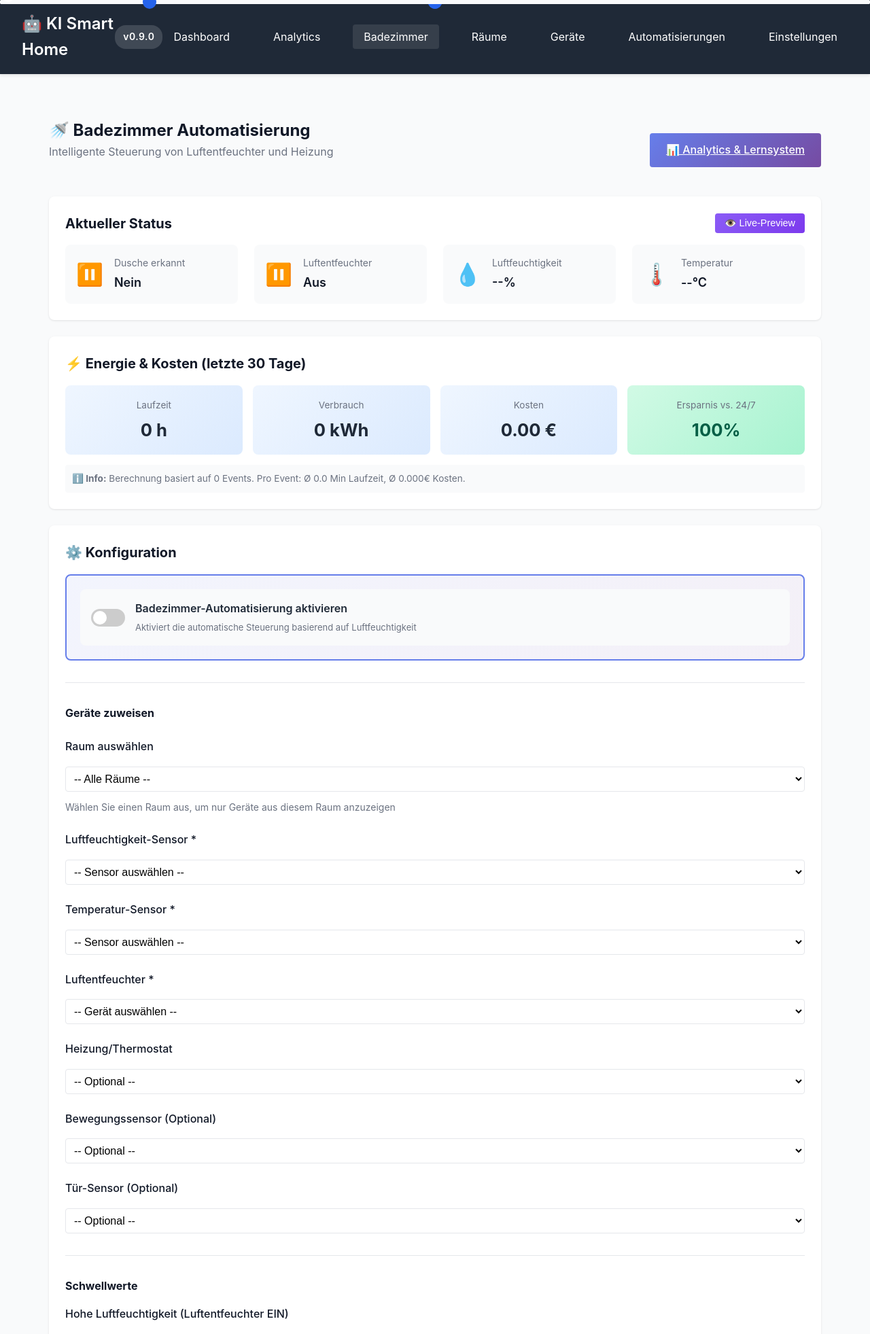
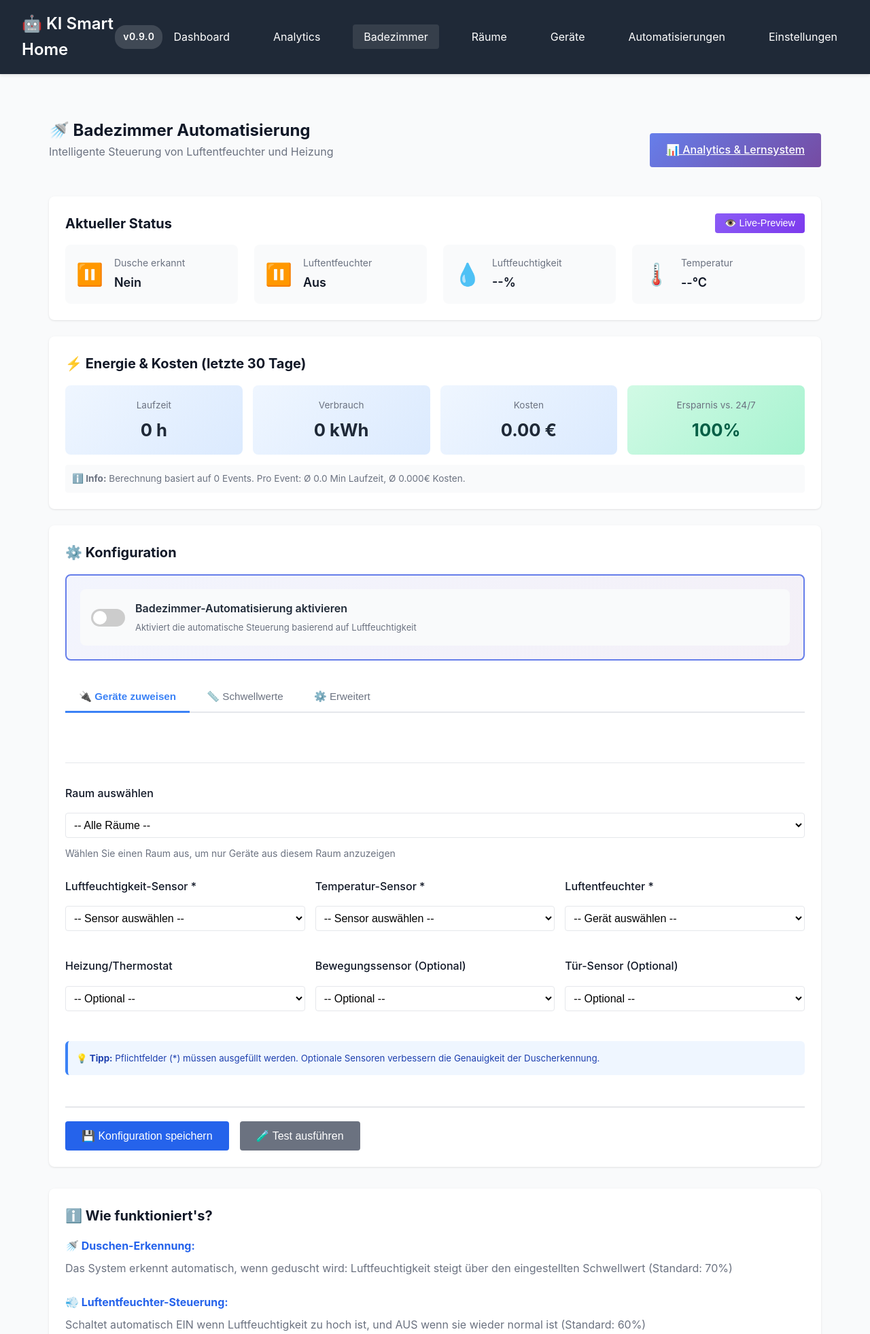
Before and after one commit to SHP-ART/KI-SYSTEM, a Flask app: page /luftentfeuchten in a window 1280 px wide. Shown: the top 1963 px of the page at 68% size. Run offline with Flask 3, Linux system fonts and the light colour scheme; data that the repository does not hold is empty.

Commit message:
Feature: Tab-System für Luftentfeuchten-Konfiguration
UI-Verbesserung:
- Konfiguration in 3 Tabs unterteilt:
  - 🔌 Geräte zuweisen (Sensoren & Aktoren)
  - 📏 Schwellwerte (Luftfeuchtigkeit, Temperatur, Verzögerung)
  - ⚙️ Erweitert (Energie-Berechnung: Wattage & Strompreis)

Frontend:
- Tab-Navigation mit aktiver Markierung
- Smooth Fade-In Animation beim Tab-Wechsel
- Grid-Layout für Geräte-Auswahl (übersichtlicher)
- Info-Hinweise in jedem Tab
- Energie-Werte werden jetzt gespeichert/geladen

Verbesserungen:
- Bessere Übersichtlichkeit bei langer Konfiguration
- Logische Gruppierung der Einstellungen
- Energie-Stats werden nach Speichern neu geladen

🤖 Generated with [Claude Code](https://claude.com/claude-code)

Co-Authored-By: Claude <noreply@anthropic.com>

```diff
--- a/src/web/templates/luftentfeuchten.html
+++ b/src/web/templates/luftentfeuchten.html
@@ -216,9 +216,16 @@
             </label>
         </div>
 
+        <!-- Tab Navigation -->
+        <div class="config-tabs">
+            <button class="tab-btn active" data-tab="devices">🔌 Geräte zuweisen</button>
+            <button class="tab-btn" data-tab="thresholds">📏 Schwellwerte</button>
+            <button class="tab-btn" data-tab="advanced">⚙️ Erweitert</button>
+        </div>
+
+        <!-- Tab Content: Geräte -->
+        <div class="tab-content active" id="tab-devices">
             <div class="form-section">
-            <h4>Geräte zuweisen</h4>
-
                 <div class="form-group">
                     <label>Raum auswählen</label>
                     <select id="room-filter" class="form-select">
@@ -229,6 +236,7 @@
                     </small>
                 </div>
 
+                <div style="display: grid; grid-template-columns: repeat(auto-fit, minmax(280px, 1fr)); gap: 15px; margin-top: 20px;">
                     <div class="form-group">
                         <label>Luftfeuchtigkeit-Sensor *</label>
                         <select id="humidity-sensor" class="form-select">
@@ -272,9 +280,18 @@
                     </div>
                 </div>
 
+                <div style="background: #eff6ff; border-left: 4px solid #3b82f6; border-radius: 6px; padding: 12px; margin-top: 20px;">
+                    <small style="color: #1e40af;">
+                        <strong>💡 Tipp:</strong> Pflichtfelder (*) müssen ausgefüllt werden. Optionale Sensoren verbessern die Genauigkeit der Duscherkennung.
+                    </small>
+                </div>
+            </div>
+        </div>
+
+        <!-- Tab Content: Schwellwerte -->
+        <div class="tab-content" id="tab-thresholds">
             <div class="form-section">
                 <div style="display: flex; justify-content: space-between; align-items: center; margin-bottom: 15px;">
-                <h4 style="margin: 0;">Schwellwerte</h4>
                     <div id="learning-status-badge" style="display: none;">
                         <!-- Wird per JavaScript gefüllt -->
                 </div>
@@ -352,8 +369,45 @@
                 </small>
             </div>
             </div>
+        </div>
 
-        <div class="form-actions">
+        <!-- Tab Content: Erweitert -->
+        <div class="tab-content" id="tab-advanced">
+            <div class="form-section">
+                <h4>Energie-Berechnung</h4>
+                <p style="color: #6b7280; font-size: 0.9em; margin-bottom: 15px;">
+                    Diese Werte werden für die Energie- und Kostenberechnung verwendet.
+                </p>
+
+                <div style="display: grid; grid-template-columns: repeat(auto-fit, minmax(200px, 1fr)); gap: 15px;">
+                    <div class="form-group">
+                        <label>Luftentfeuchter Leistung (Watt)</label>
+                        <input type="number" id="dehumidifier-wattage" class="form-input" value="400" min="100" max="2000" step="50">
+                        <small style="color: #6b7280; margin-top: 4px; display: block;">Standard: 400W</small>
+                    </div>
+
+                    <div class="form-group">
+                        <label>Heizung Leistung (Watt)</label>
+                        <input type="number" id="heater-wattage" class="form-input" value="2000" min="500" max="5000" step="100">
+                        <small style="color: #6b7280; margin-top: 4px; display: block;">Standard: 2000W</small>
+                    </div>
+
+                    <div class="form-group">
+                        <label>Strompreis (€/kWh)</label>
+                        <input type="number" id="energy-price" class="form-input" value="0.30" min="0.01" max="1.00" step="0.01">
+                        <small style="color: #6b7280; margin-top: 4px; display: block;">Standard: 0.30€/kWh</small>
+                    </div>
+                </div>
+
+                <div style="background: #fef3c7; border-left: 4px solid #f59e0b; border-radius: 6px; padding: 12px; margin-top: 20px;">
+                    <small style="color: #92400e;">
+                        <strong>ℹ️ Hinweis:</strong> Diese Werte beeinflussen nur die Anzeige der Energie-Statistiken, nicht die Automation selbst.
+                    </small>
+                </div>
+            </div>
+        </div>
+
+        <div class="form-actions" style="margin-top: 30px; padding-top: 20px; border-top: 2px solid #e5e7eb;">
             <button id="save-bathroom-config" class="btn btn-primary">💾 Konfiguration speichern</button>
             <button id="test-bathroom" class="btn btn-secondary">🧪 Test ausführen</button>
         </div>
@@ -641,6 +695,68 @@
     font-size: 0.9em;
     color: #4b5563;
 }
+
+/* Tab System */
+.config-tabs {
+    display: flex;
+    gap: 5px;
+    margin-bottom: 25px;
+    border-bottom: 2px solid #e5e7eb;
+}
+
+.tab-btn {
+    background: transparent;
+    border: none;
+    padding: 12px 20px;
+    font-size: 0.95em;
+    font-weight: 500;
+    color: #6b7280;
+    cursor: pointer;
+    border-bottom: 3px solid transparent;
+    transition: all 0.2s ease;
+    position: relative;
+    bottom: -2px;
+}
+
+.tab-btn:hover {
+    color: #3b82f6;
+    background: #eff6ff;
+}
+
+.tab-btn.active {
+    color: #3b82f6;
+    border-bottom-color: #3b82f6;
+    font-weight: 600;
+}
+
+.tab-content {
+    display: none;
+}
+
+.tab-content.active {
+    display: block;
+    animation: fadeIn 0.3s ease;
+}
+
+@keyframes fadeIn {
+    from { opacity: 0; transform: translateY(-10px); }
+    to { opacity: 1; transform: translateY(0); }
+}
+
+.form-input {
+    width: 100%;
+    padding: 8px 12px;
+    border: 1px solid #d1d5db;
+    border-radius: 6px;
+    font-size: 0.95em;
+    transition: border-color 0.2s ease;
+}
+
+.form-input:focus {
+    outline: none;
+    border-color: #3b82f6;
+    box-shadow: 0 0 0 3px rgba(59, 130, 246, 0.1);
+}
 </style>
 
 <script src="{{ url_for('static', filename='js/luftentfeuchten.js') }}"></script>
```
Also changed, not shown: src/web/static/js/luftentfeuchten.js (+39 -3 lines). Lines whose indentation alone changed are shown as unchanged.
